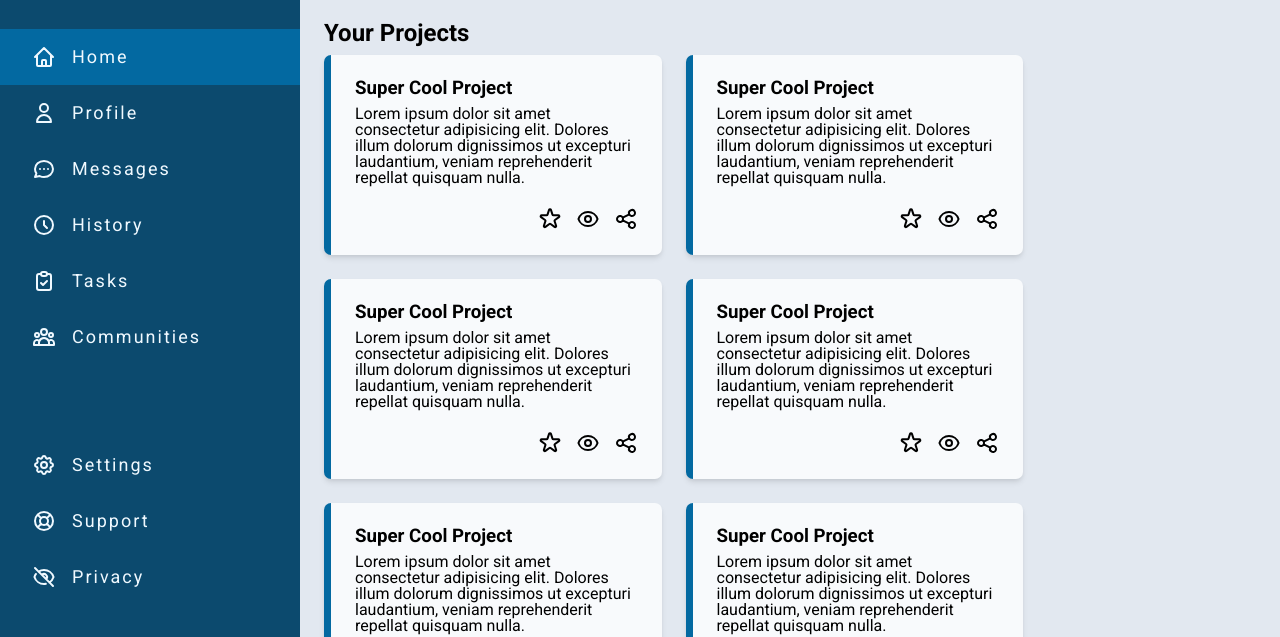
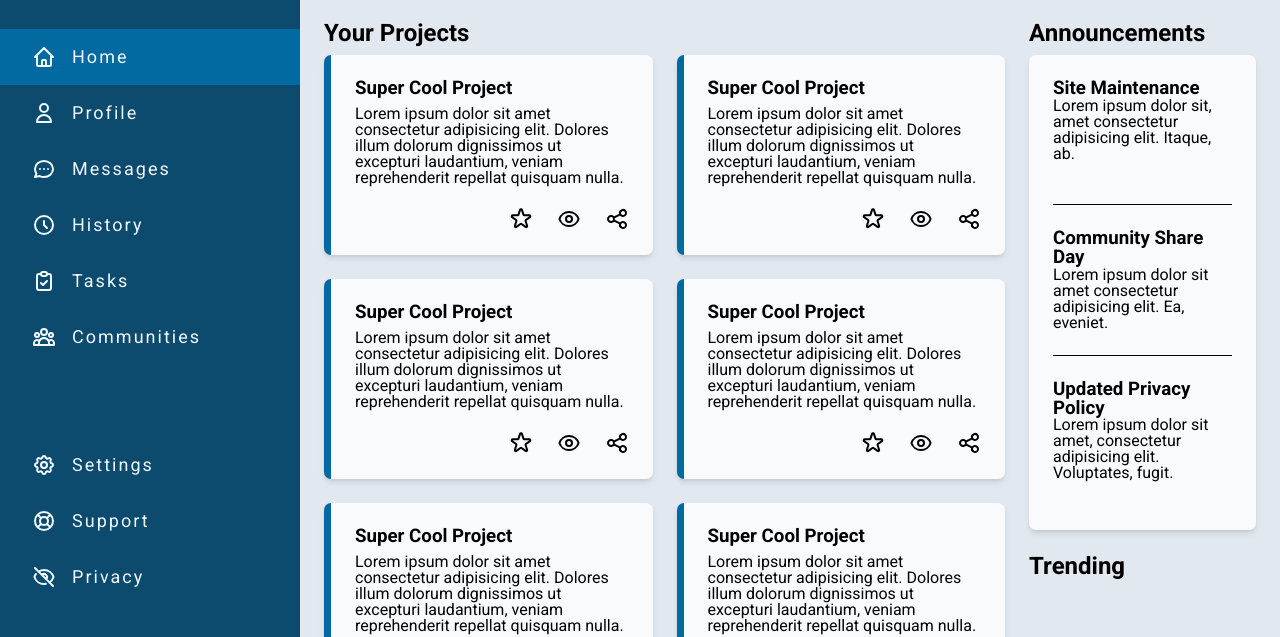
Before and after one commit to veotaar/odin-admin-dashboard, a plain HTML site: page index.html in a window 1280 px wide. Shown: the part 163-800 px from the top of the page. Drawn offline with Linux system fonts and the light colour scheme.

Commit message:
Add announcements section layout

```diff
--- a/index.html
+++ b/index.html
@@ -411,7 +411,35 @@
 
           </div>
         </section>
-        <aside class="misc"></aside>
+
+        <aside class="aside">
+          <section class="announcements">
+            <h2 class="announcements-title">Announcements</h2>
+            <div class="announcements-card">
+
+              <div class="announcements-item">
+                <h3 class="announcements-item-title">Site Maintenance</h3>
+                <p class="announcements-item-description">Lorem ipsum dolor sit, amet consectetur adipisicing elit. Itaque, ab.</p>
+              </div>
+
+              <div class="announcements-item">
+                <h3 class="announcements-item-title">Community Share Day</h3>
+                <p class="announcements-item-description">Lorem ipsum dolor sit amet consectetur adipisicing elit. Ea, eveniet.</p>
+              </div>
+
+              <div class="announcements-item">
+                <h3 class="announcements-item-title">Updated Privacy Policy</h3>
+                <p class="announcements-item-description">Lorem ipsum dolor sit amet, consectetur adipisicing elit. Voluptates, fugit.</p>
+              </div>
+            </div>
+          </section>
+          <section class="trending">
+            <h2 class="trending-title">Trending</h2>
+            <div class="trending-card">
+
+            </div>
+          </section>
+        </aside>
       </main>
     </div>
   </body>
--- a/style.css
+++ b/style.css
@@ -1,6 +1,10 @@
 :root {
   --padding-logo: 1.6rem;
   --padding-height: 4.8rem;
+
+  --box-shadow-4: 0px 4px 6px -1px rgba(0,0,0,0.1) , 0px 2px 4px -1px rgba(0,0,0,0.06);
+
+  --border-radius-card: 7px;
 
   --color-sidebar-bg: #0c4a6e;
   --color-sidebar-text: #f0f9ff;
@@ -220,7 +224,7 @@ a:active {
   grid-area: actions;
   display: flex;
   align-items: center;
-  gap: 1.6rem;
+  gap: 2.4rem;
 }
 
 .btn {
@@ -232,13 +236,14 @@ a:active {
   padding: 0.8rem 1.6rem;
   width: 10rem;
   border-radius: 3.2rem;
-  transition: transform 50ms ease-in;
+  transition: transform 25ms ease-in-out;
 }
 
 .btn:hover {
   background-color: #0284c7;
   cursor: pointer;
   transform: translateY(-0.15rem);
+  box-shadow: var(--box-shadow-4);
 }
 
 .btn:active {
@@ -254,6 +259,7 @@ a:active {
   display: grid;
   grid-template-columns: 3fr 1fr;
   grid-template-rows: 1fr;
+  gap: 2.4rem;
 }
 
 .projects-title {
@@ -270,12 +276,12 @@ a:active {
 
 .projects-card {
   background-color: var(--color-card-bg);
-  border-radius: 7px;
+  border-radius: var(--border-radius-card);
   padding: 2.4rem;
   display: flex;
   flex-direction: column;
-  box-shadow: 0px 4px 6px -1px rgba(0,0,0,0.1) , 0px 2px 4px -1px rgba(0,0,0,0.06);
-  border-left: 7px solid var(--color-item-select);
+  box-shadow: var(--box-shadow-4);
+  border-left: var(--border-radius-card) solid var(--color-item-select);
 }
 
 .project-name {
@@ -286,12 +292,44 @@ a:active {
   margin-top: auto;
   display: flex;
   justify-content: end;
-  gap: 1.4rem;
-
-
+  gap: 2.4rem;
 }
 
 .project-action-icon {
   height: 2.4rem;
+}
+
+/******************************/
+/************ASIDE*************/
+
+.aside {
+  /* display: grid;
+  grid-template-columns: 1fr;
+  grid-template-rows: 1fr 1fr; */
+}
+
+.announcements-title {
+  margin-bottom: 1rem;
+}
+
+.announcements-card {
+  background-color: var(--color-card-bg);
+  border-radius: var(--border-radius-card);
+  box-shadow: var(--box-shadow-4);
+  padding: 2.4rem;
+  display: grid;
+  grid-template-columns: 1fr;
+  grid-template-rows: 1fr 1fr 1fr;
+  gap: 2.4rem;
+  margin-bottom: 2.4rem;
 
 }
+
+.announcements-item:not(:last-child) {
+  padding-bottom: 2.4rem;
+  border-bottom: 1px solid black;
+}
+
+.trending {
+  align-self: start;
+}
```
